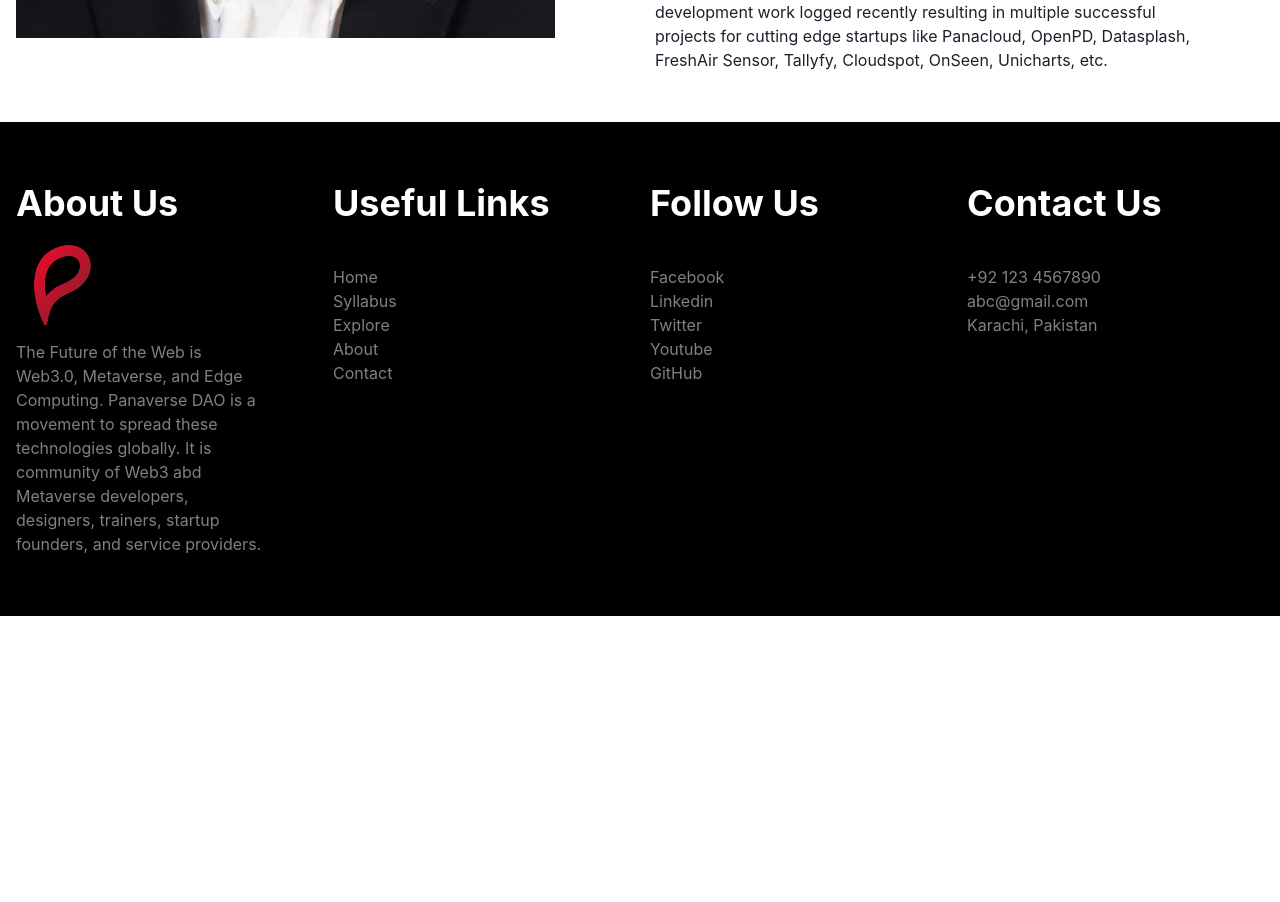
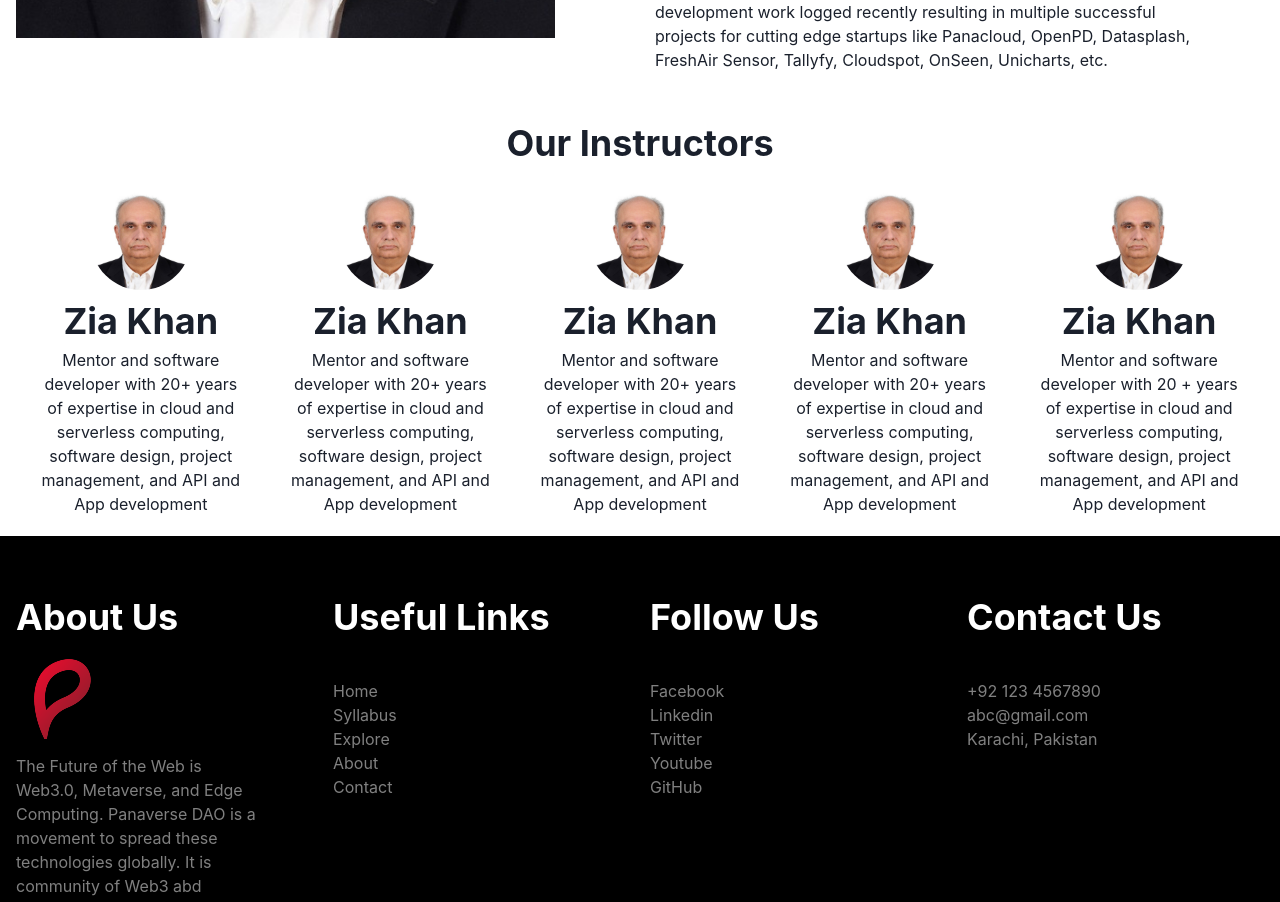
Before and after one commit to mmaazkhanhere/learningRepo, a Next.js app in the folder panaverse-website-chakra/: page /About in a window 1280 px wide. Shown: the part 2200-3102 px from the top of the page. Before the commit the page ends 2816 px from the top, so only its background shows below. Built offline with nearby package versions, Linux system fonts and the light colour scheme.

Commit message:
adding instructors box

```diff
--- a/panaverse-website-chakra/src/app/About/page.tsx
+++ b/panaverse-website-chakra/src/app/About/page.tsx
@@ -7,6 +7,7 @@ import Image from 'next/image'
 import pres from '../../../public/President.jpg'
 import dao from '../../../public/red-p-logo-text_dao_croped.png'
 import zia from '../../../public/zia.jpg'
+import Instructor from '../Component/Instructor'
 
 
 export default function About_Page() {
@@ -108,6 +109,8 @@ export default function About_Page() {
                     </Flex>
                 </Container>
             </Box>
+
+            <Instructor />
         </>
     )
 }
--- /dev/null
+++ b/panaverse-website-chakra/src/app/Component/Instructor.tsx
@@ -0,0 +1,105 @@
+import React from 'react'
+import { Box, Container, Heading, Text, Flex, Center, SimpleGrid, Image } from '@chakra-ui/react'
+
+export default function Instructor() {
+    return (
+        <Box>
+
+            <Container maxW='1600px'>
+
+                <Center> {/*Center is a layout component that centers its child within itself */}
+
+                    <Heading pb='25px'>Our Instructors</Heading>
+                </Center>
+
+                <SimpleGrid minChildWidth='200px' pb='20px'>
+
+                    <Box >
+                        <Center>
+
+                            <Image borderRadius='full' src='/zia.jpg' alt='Zia Khan' height='100px' width='100px' />{/*Chakra Image Component not NextJs Image component
+                            borderRadius 'full' will make round image. */}
+
+                        </Center>
+
+                        <Heading pt='10px' textAlign='center'>Zia Khan</Heading>
+
+                        <Text pt='5px' textAlign='center' px='20px'>
+                            Mentor and software developer with 20+ years of expertise in cloud and serverless computing, software design, project
+                            management, and API and App development
+                        </Text>
+
+                    </Box>
+
+                    <Box >
+                        <Center>
+
+                            <Image borderRadius='full' src='/zia.jpg' alt='Zia Khan' height='100px' width='100x' />{/*Chakra Image Component not NextJs Image component
+                            borderRadius 'full' will make round image. */}
+
+                        </Center>
+
+                        <Heading pt='10px' textAlign=' center'>Zia Khan</Heading>
+
+                        <Text pt='5px' textAlign='center' px='20px'>
+                            Mentor and software developer with 20+ years of expertise in cloud and serverless computing, software design, project
+                            management, and API and App development
+                        </Text>
+
+                    </Box>
+
+                    <Box>
+                        <Center>
+
+                            <Image borderRadius='full' src='/zia.jpg' alt='Zia Khan' height='100px' width='100px' />{/*Chakra Image Component not NextJs Image component
+                            borderRadius 'full' will make round image. */}
+
+                        </Center>
+
+                        <Heading pt='10px' textAlign='center'>Zia Khan</Heading>
+
+                        <Text pt='5px' textAlign='center' px='20px'>
+                            Mentor and software developer with 20+ years of expertise in cloud and serverless computing, software design, project
+                            management, and API and App development
+                        </Text>
+
+                    </Box>
+
+                    <Box>
+                        <Center>
+
+                            <Image borderRadius='full' src='/zia.jpg' alt='Zia Khan' height='100px' width='100px' />{/*Chakra Image Component not NextJs Image component
+                            borderRadius 'full' will make round image. */}
+
+                        </Center>
+
+                        <Heading pt='10px' textAlign='center'>Zia Khan</Heading>
+
+                        <Text pt='5px' textAlign='center' px='20px'>
+                            Mentor and software developer with 20+ years of expertise in cloud and serverless computing, software design, project
+                            management, and API and App development
+                        </Text>
+
+                    </Box >
+
+                    <Box>
+                        <Center>
+
+                            <Image borderRadius='full' src='/zia.jpg' alt='Zia Khan' height='100px' width='100px' />{/*Chakra Image Component not NextJs Image component
+                            borderRadius 'full' will make round image. */}
+
+                        </Center>
+
+                        <Heading pt='10px' textAlign='center'>Zia Khan</Heading>
+
+                        <Text pt='5px' textAlign=' center' px='20px'>
+                            Mentor and software developer with 20 + years of expertise in cloud and serverless computing, software design, project
+                            management, and API and App development
+                        </Text >
+
+                    </Box >
+                </SimpleGrid >
+            </Container >
+        </Box >
+    )
+}
```
Also changed, not shown: panaverse-website-chakra/src/app/Component/database.tsx (added).
